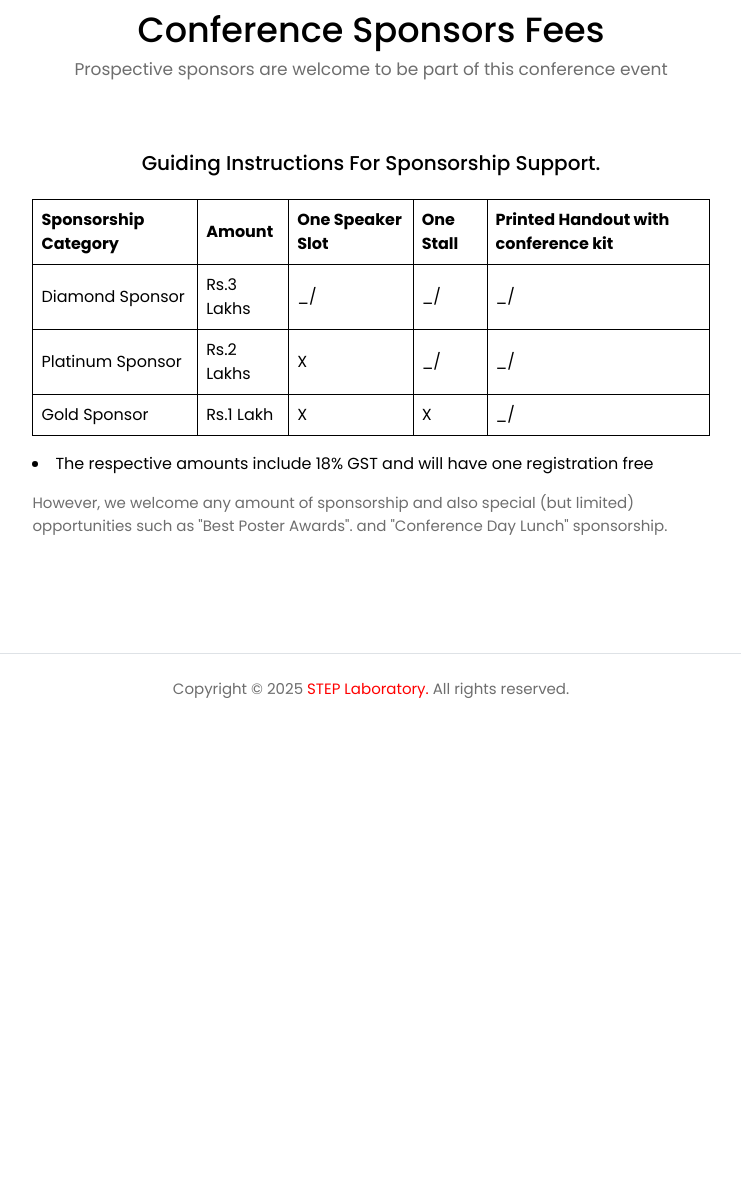
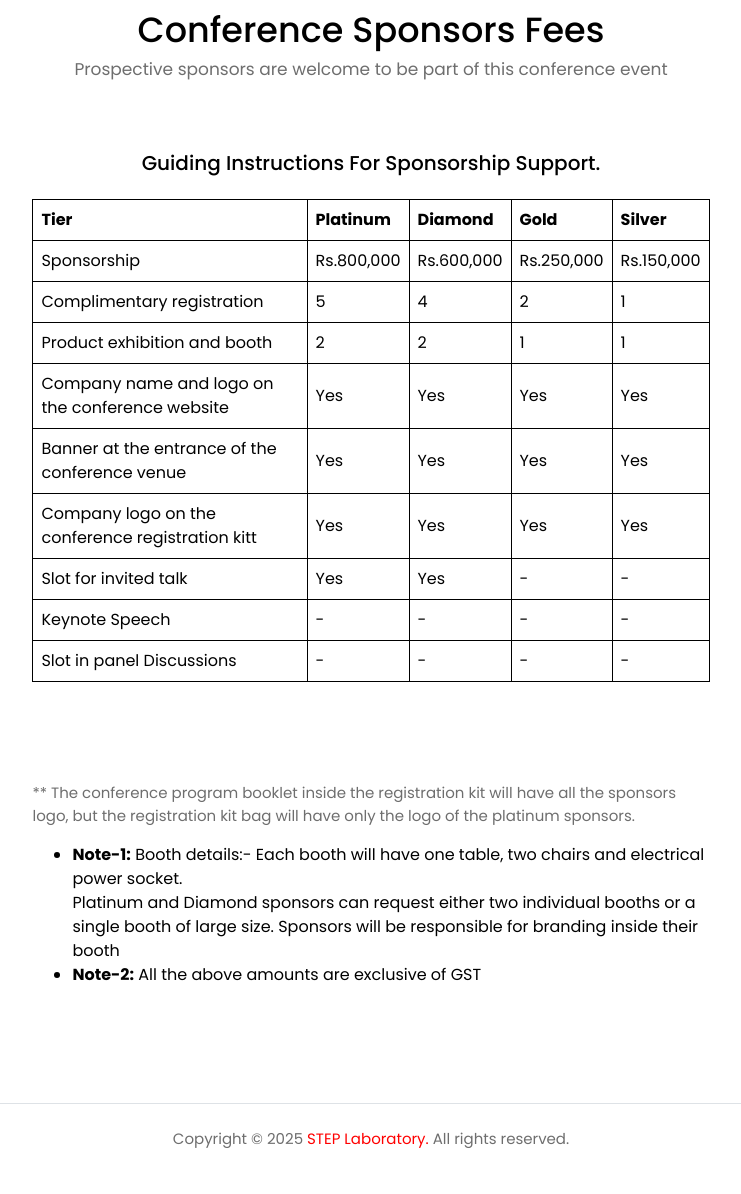
Before and after one commit to ictn-klc-2025/ictn2025, a Django app: page /sponsorship in a window 1280 px wide. Shown: the part 251-1445 px from the top of the page, without its empty margins (269-1010 px from the left). Before the commit the page ends 949 px from the top, so only its background shows below. Run offline with Django 4.2, Linux system fonts and the light colour scheme; some libraries are stand-ins or nearby versions.

Commit message:
update of html

```diff
--- a/templates/sponsorship.html
+++ b/templates/sponsorship.html
@@ -19,56 +19,108 @@
           <div class="grid-margin d-flex justify-content-center">
             <div class="features-width">
               <h5 class="py-3" style="text-align: center;">Guiding Instructions For Sponsorship Support.</h5>
-                <table style="border-collapse: collapse; width: 100%;">
+                <table class="grid-margin"  style="border-collapse: collapse; width: 100%;">
                     <thead>
                         <tr>
-                        <th style="border: 1px solid black; padding: 8px;">Sponsorship Category</th>
-                        <th style="border: 1px solid black; padding: 8px;">Amount</th>
-                        <th style="border: 1px solid black; padding: 8px;">One Speaker Slot</th>
-                        <th style="border: 1px solid black; padding: 8px;">One Stall</th>
-                        <th style="border: 1px solid black; padding: 8px;">Printed Handout with conference kit</th>
+                        <th style="border: 1px solid black; padding: 8px;">Tier</th>
+                        <th style="border: 1px solid black; padding: 8px;">Platinum</th>
+                        <th style="border: 1px solid black; padding: 8px;">Diamond</th>
+                        <th style="border: 1px solid black; padding: 8px;">Gold</th>
+                        <th style="border: 1px solid black; padding: 8px;">Silver</th>
                         </tr>
                     </thead>
                     <tbody>
                         <tr>
-                        <td style="border: 1px solid black; padding: 8px;">Diamond Sponsor</td>
-                        <td style="border: 1px solid black; padding: 8px;">Rs.3 Lakhs</td>
-                        <td style="border: 1px solid black; padding: 8px;">_/</td>
-                        <td style="border: 1px solid black; padding: 8px;">_/</td>
-                        <td style="border: 1px solid black; padding: 8px;">_/</td>
+                            <td style="border: 1px solid black; padding: 8px;">Sponsorship</td>
+                            <td style="border: 1px solid black; padding: 8px;">Rs.800,000</td>
+                            <td style="border: 1px solid black; padding: 8px;">Rs.600,000</td>
+                            <td style="border: 1px solid black; padding: 8px;">Rs.250,000</td>
+                            <td style="border: 1px solid black; padding: 8px;">Rs.150,000</td>
                         </tr>
                         <tr>
-                            <td style="border: 1px solid black; padding: 8px;">Platinum Sponsor</td>
-                            <td style="border: 1px solid black; padding: 8px;">Rs.2 Lakhs</td>
-                            <td style="border: 1px solid black; padding: 8px;">X</td>
-                            <td style="border: 1px solid black; padding: 8px;">_/</td>
-                            <td style="border: 1px solid black; padding: 8px;">_/</td>
+                            <td style="border: 1px solid black; padding: 8px;">Complimentary registration</td>
+                            <td style="border: 1px solid black; padding: 8px;">5</td>
+                            <td style="border: 1px solid black; padding: 8px;">4</td>
+                            <td style="border: 1px solid black; padding: 8px;">2</td>
+                            <td style="border: 1px solid black; padding: 8px;">1</td>
                         </tr>
 
                         <tr>
-                            <td style="border: 1px solid black; padding: 8px;">Gold Sponsor</td>
-                            <td style="border: 1px solid black; padding: 8px;">Rs.1 Lakh</td>
-                            <td style="border: 1px solid black; padding: 8px;">X</td>
-                            <td style="border: 1px solid black; padding: 8px;">X</td>
-                            <td style="border: 1px solid black; padding: 8px;">_/</td>
+                            <td style="border: 1px solid black; padding: 8px;">Product exhibition and booth</td>
+                            <td style="border: 1px solid black; padding: 8px;">2</td>
+                            <td style="border: 1px solid black; padding: 8px;">2</td>
+                            <td style="border: 1px solid black; padding: 8px;">1</td>
+                            <td style="border: 1px solid black; padding: 8px;">1</td>
                         </tr>
+
+                        <tr>
+                            <td style="border: 1px solid black; padding: 8px;">Company name and logo on the conference website</td>
+                            <td style="border: 1px solid black; padding: 8px;">Yes</td>
+                            <td style="border: 1px solid black; padding: 8px;">Yes</td>
+                            <td style="border: 1px solid black; padding: 8px;">Yes</td>
+                            <td style="border: 1px solid black; padding: 8px;">Yes</td>
+                        </tr>
+
+
+                        <tr>
+                            <td style="border: 1px solid black; padding: 8px;">Banner at the entrance of the conference venue</td>
+                            <td style="border: 1px solid black; padding: 8px;">Yes</td>
+                            <td style="border: 1px solid black; padding: 8px;">Yes</td>
+                            <td style="border: 1px solid black; padding: 8px;">Yes</td>
+                            <td style="border: 1px solid black; padding: 8px;">Yes</td>
+                        </tr>
+
+                        <tr>
+                            <td style="border: 1px solid black; padding: 8px;">Company logo on the conference registration kitt</td>
+                            <td style="border: 1px solid black; padding: 8px;">Yes</td>
+                            <td style="border: 1px solid black; padding: 8px;">Yes</td>
+                            <td style="border: 1px solid black; padding: 8px;">Yes</td>
+                            <td style="border: 1px solid black; padding: 8px;">Yes</td>
+                        </tr>
+
+
+                        <tr>
+                            <td style="border: 1px solid black; padding: 8px;">Slot for invited talk</td>
+                            <td style="border: 1px solid black; padding: 8px;">Yes</td>
+                            <td style="border: 1px solid black; padding: 8px;">Yes</td>
+                            <td style="border: 1px solid black; padding: 8px;">-</td>
+                            <td style="border: 1px solid black; padding: 8px;">-</td>
+                        </tr>
+
+                        <tr>
+                            <td style="border: 1px solid black; padding: 8px;">Keynote Speech</td>
+                            <td style="border: 1px solid black; padding: 8px;">-</td>
+                            <td style="border: 1px solid black; padding: 8px;">-</td>
+                            <td style="border: 1px solid black; padding: 8px;">-</td>
+                            <td style="border: 1px solid black; padding: 8px;">-</td>
+                        </tr>
+
+                        <tr>
+                            <td style="border: 1px solid black; padding: 8px;">Slot in panel Discussions</td>
+                            <td style="border: 1px solid black; padding: 8px;">-</td>
+                            <td style="border: 1px solid black; padding: 8px;">-</td>
+                            <td style="border: 1px solid black; padding: 8px;">-</td>
+                            <td style="border: 1px solid black; padding: 8px;">-</td>
+                        </tr>
+
 
 
                     </tbody>
                 </table>
+                <p class="text-muted">** The conference program booklet inside the registration kit will have all the sponsors logo, but the registration kit bag will have only the logo of the platinum sponsors.</p>
+                <p>
+                    <ul>
+                        <li> <strong>Note-1:</strong> Booth details:- Each booth will have one table, two chairs and electrical power socket.
+                        <br>Platinum and Diamond sponsors can request either two individual booths or a single booth of large size. Sponsors will be responsible for branding inside their booth</li>
+                        <li> <strong>Note-2:</strong> All the above amounts are exclusive of GST</li>
+                        <!-- <li> <strong>Note-3:</strong> The Conference registration and Banquet Fees are exclusive of GST and bank charges. These additional charges must be paid by the participant where applicable</li> -->
+                    </ul>
+                </p>
 
-                <p class="text-muted">
-
-                    <li>The respective amounts include 18% GST and will have one registration free</li>
-
-              </p>
-              <p class="text-muted">However, we welcome any amount of sponsorship and also special (but limited) opportunities such as "Best Poster Awards". and "Conference Day Lunch" sponsorship.</p>
             </div>
 
           </div>
-          <div class="grid-margin d-flex justify-content-end">
-
-          </div>
+          <div class="grid-margin d-flex justify-content-end"></div>
         </div>
       </section>
 {% endblock main %}
```
Also changed, not shown: templates/registration.html (+45 -20 lines).
